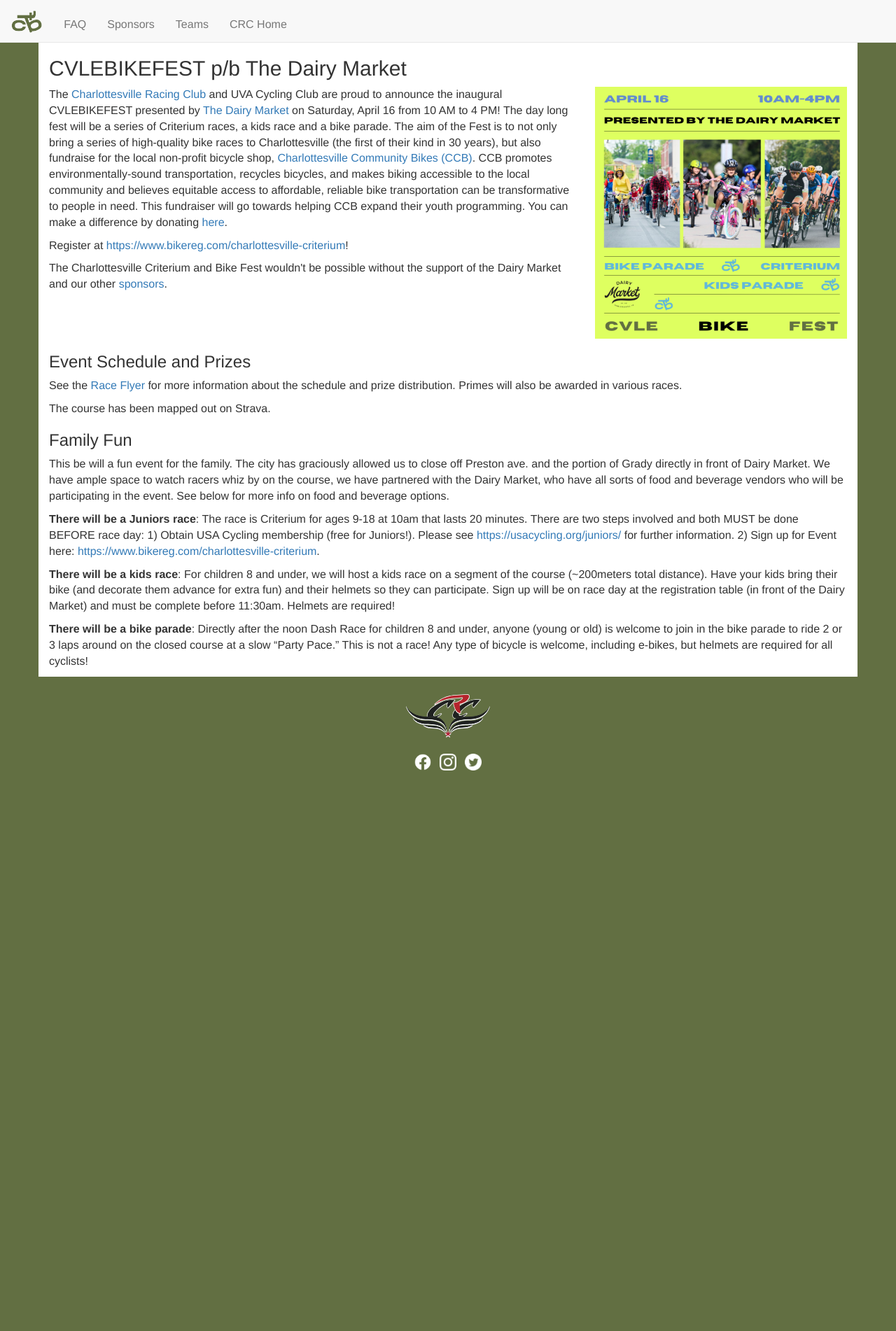
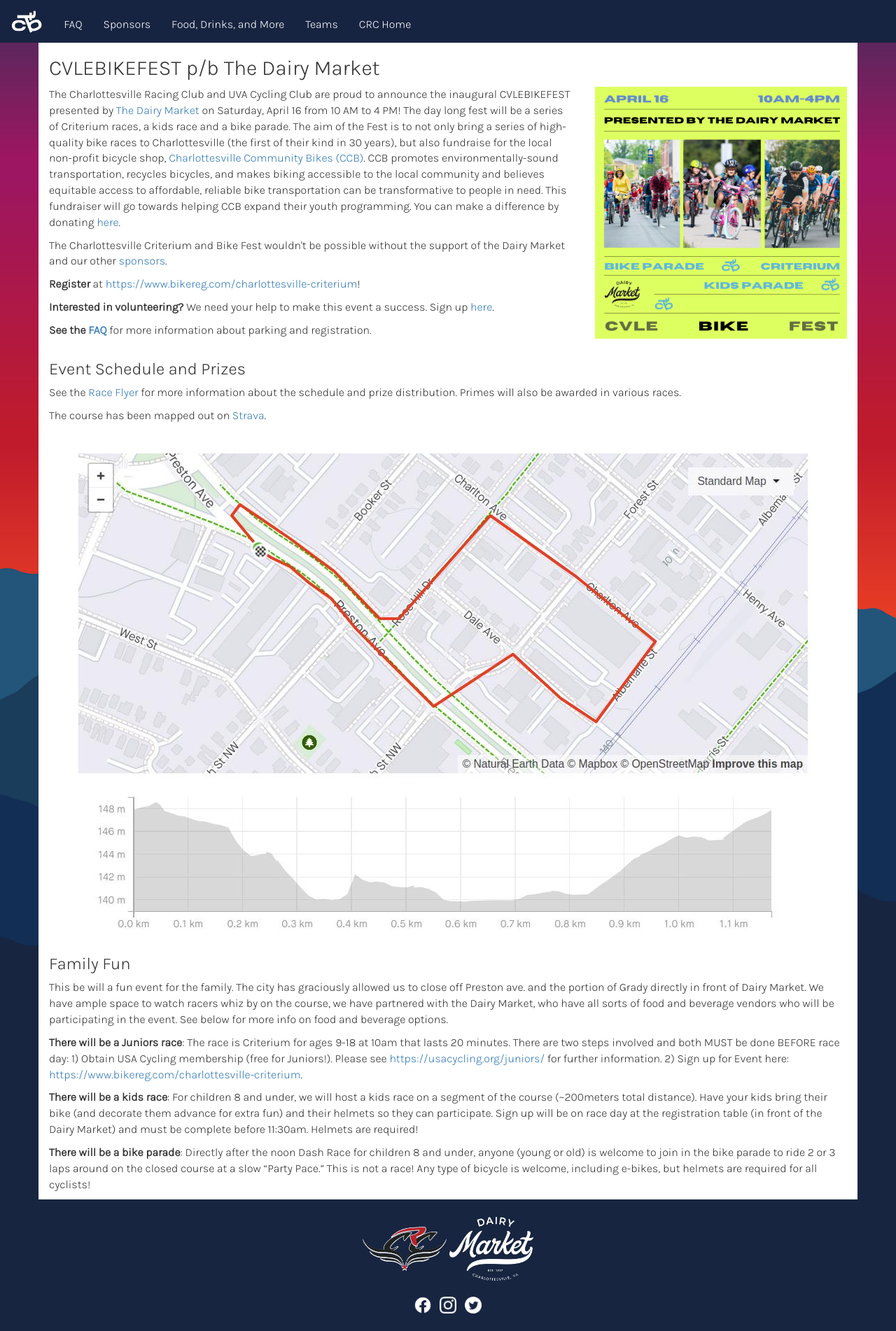
Before and after one commit to ewg118/cvlebikefest, a Jekyll site: the page built from index.md, in a window 1280 px wide. Shown: the whole page at 70% size. Built offline with Jekyll 4.4.1, drawn with Linux system fonts in a browser that asks for light colours; before the commit the page ends 1126 px from its top, so only the background shows below that.

Commit message:
added content

```diff
--- a/_data/sponsors.csv
+++ b/_data/sponsors.csv
@@ -1,7 +1,7 @@
 name,desc,url,image
 The Dairy Market,"As foodies search for culinary experiences in an unending world of options, Stony Point Development Group set out to deliver a food market that will bring the celebration of food and beverage together under one roof. Located in the historic Monticello Dairy Building in downtown Charlottesville, Dairy Market is the first market hall concept in Virginia’s Central Piedmont. At capacity, the Dairy will have up to 18 merchant stalls and 11,500 sq. ft. of exciting retail space.",https://dairymarketcville.com/,logos/DairyMarket_Logo_Web.png
 Reynolds GM-Subaru,"Reynolds GM-Subaru in Orange is a major sponsor of CVLEBIKEFEST.. The owner, John Reynolds, is a cyclist and a long-time supporter of the Charlottesville Racing Club.",https://www.reynoldsgmsubaru.com/,logos/reynolds.png
-Sentara Healthcare,Sentara Healthcare is a not-for-profit healthcare organization serving Virginia and northeastern North Carolina and will have a tent sent up near the Dairy Market.,https://www.sentara.com/,logos/Sentara-VT_black.png
+Sentara Healthcare,Sentara Healthcare is a not-for-profit healthcare organization serving Virginia and northeastern North Carolina and will have a tent sent up near the Dairy Market.,https://www.sentara.com/,logos/Sentara-VT.png
 Blue Ridge Bicycle Tours,"Blue Ridge Bicycle Tours is Virginia's premier tour group. Tours include: 1) local tours of Charlottesville and the University of Virginia, 2) countryside tours of the area's finest scenic roads, and 3) multi day trips on the Blue Ridge Parkway. Tour guides are based in Charlottesville Virginia, home of several professional cyclists and world-class scenery. Get in touch to book tours for group outings, reunions or a simple getaway. ",https://blueridgebicycletours.com/,logos/BRBT.jpg
 Blue Ridge Cyclery,"Blue Ridge Cyclery, with their two locations on Preston Ave. and Hollymead Town Center in Charlottesville, is one of Charlottesville Racing Club's title sponsors. BRC will have an e-bike showcase near the Dairy Market and will provide neutral mechanical support to racers.",https://www.blueridgecyclery.com/,logos/brc.svg
 Skyline Tent Company,For the past fifteen years Skyline Tent Company has built an award-winning reputation as the leading provider for specialty tenting and large flooring projects throughout the Southeast and beyond. Skyline Tent Company provides tents for CRC races.,https://skylinetentcompany.com/,logos/skyline-tent.png
--- a/_includes/structure/footer.html
+++ b/_includes/structure/footer.html
@@ -1,6 +1,11 @@
 <div id="footer">
     <div class="container text-center">
-        <img src="{{site.baseurl}}/images/crc-logo.svg" alt="CRC Logo" style="width:120px"/>
+        <a href="https://cvilleracing.com" title="Charlottesville Racing Club">
+            <img src="{{site.baseurl}}/images/crc-logo.svg" alt="CRC Logo" style="width:120px"/>
+        </a>
+        <a href="https://dairymarketcville.com/" title="The Dairy Market">
+            <img src="{{site.baseurl}}/images/DairyMarket_Logo_Print_White.png" alt="Dairy Market logo" style="width:120px"/>
+        </a>
         <br/>
         <br/>
         <a href="https://www.facebook.com/CvilleRacingClub">
--- a/_includes/structure/navigation.html
+++ b/_includes/structure/navigation.html
@@ -8,7 +8,7 @@
                 <span class="icon-bar"/>
             </button>
             <a class="navbar-brand logo-nav" href="{{ site.baseurl }}/">
-                <img src="{{ site.baseurl }}/images/CBF-Logos-bikeman-4.png" alt="CBF" style="height:32px"/>
+                <img src="{{ site.baseurl }}/images/CBF-Logos-bikeman-7.png" alt="CBF" style="height:32px"/>
             </a>
         </div>
         <div class="navbar-collapse collapse">
@@ -18,6 +18,9 @@
                 </li>
                 <li>
                     <a href="{{ site.baseurl }}/sponsors">Sponsors</a>
+                </li>
+                <li>
+                    <a href="{{ site.baseurl }}/restaurants">Food, Drinks, and More</a>
                 </li>
                 <li>
                     <a href="{{ site.baseurl }}/teams">Teams</a>
--- a/_layouts/default.html
+++ b/_layouts/default.html
@@ -9,7 +9,7 @@
                 {% seo %}
 
     </head>
-    <body>
+    <body style="background-image: url('{{site.baseurl}}/images/background.jpg')">
 
        {% include /structure/navigation.html %}
 
--- a/css/style.css
+++ b/css/style.css
@@ -5,14 +5,15 @@
  */
 body{
     font-size: 16px;
-    background-color: #626f42;
+    background-color: #172540;
+    background-repeat: no-repeat;
+    background-attachment: fixed;
+    background-position: center bottom;
+    font-family: 'Karla', sans-serif;
 }
 
 .nav{
     margin-top: 10px;
-}
-.navbar{
-    margin-bottom: 0;
 }
 .content{
     background-color: white;
@@ -42,3 +43,85 @@
     width: 24px;
     margin: 0 4px;
 }
+/*
+  ****************************************
+  NAVBAR
+  ****************************************
+ */
+.navbar{
+    background-color: #172441;
+    margin-bottom: 0;
+}
+.navbar .navbar-nav > .active > a:hover,
+.navbar .navbar-nav > li > a:hover,
+.navbar .navbar-nav > li > a:focus{
+    background-color: #235479
+}
+.navbar .navbar-nav > .active > a,
+.navbar .navbar-nav > .open > a,
+.navbar .navbar-nav > .open > a,
+.navbar .navbar-nav > .open > a:hover,
+.navbar .navbar-nav > .open > a,
+.navbar .navbar-nav > .open > a:hover,
+.navbar .navbar-nav > .open > a:focus{
+    background-color: #235479
+}
+.dropdown-menu{
+    background-color: #FFFFFF
+}
+.dropdown-menu > li > a:hover,
+.dropdown-menu > li > a:focus{
+    background-color: #235479
+}
+.navbar{
+    background-image: none;
+}
+.dropdown-menu > li > a:hover,
+.dropdown-menu > li > a:focus{
+    background-image: none;
+}
+.navbar{
+    border-color: #172441
+}
+.navbar .navbar-brand{
+    color: #FFFFFF
+}
+.navbar .navbar-brand:hover{
+    color: #FFFFFF
+}
+.navbar .navbar-nav > li > a{
+    color: #FFFFFF
+}
+.navbar .navbar-nav > li > a:hover,
+.navbar .navbar-nav > li > a:focus{
+    color: #FFFFFF
+}
+.navbar .navbar-nav > .active > a,
+.navbar .navbar-nav > .open > a,
+.navbar .navbar-nav > .open > a:hover,
+.navbar .navbar-nav > .open > a:focus{
+    color: #FFFFFF
+}
+.navbar .navbar-nav > .active > a:hover,
+.navbar .navbar-nav > .active > a:focus{
+    color: #FFFFFF
+}
+.dropdown-menu > li > a{
+    color: #333333
+}
+.dropdown-menu > li > a:hover,
+.dropdown-menu > li > a:focus{
+    color: #FFFFFF
+}
+.navbar .navbar-nav > .dropdown > a .caret{
+    border-top-color: #f14623
+}
+.navbar .navbar-nav > .dropdown > a:hover .caret{
+    border-top-color: #FFFFFF
+}
+.navbar .navbar-nav > .dropdown > a .caret{
+    border-bottom-color: #f14623
+}
+.navbar .navbar-nav > .dropdown > a:hover .caret{
+    border-bottom-color: #FFFFFF
+}
--- a/index.md
+++ b/index.md
@@ -1,7 +1,4 @@
 ---
-# Feel free to add content and custom Front Matter to this file.
-# To modify the layout, see https://jekyllrb.com/docs/themes/#overriding-theme-defaults
-
 layout: default
 title: CVLEBIKEFEST p/b The Dairy Market
 ---
@@ -12,11 +9,14 @@
 
 <div class="row">
 	<div class="col-md-8">
-	<p>The <a href="https://cvilleracing.com">Charlottesville Racing Club</a> and UVA Cycling Club are proud to announce the inaugural CVLEBIKEFEST presented by <a href="https://dairymarketcville.com/">The Dairy Market</a> on Saturday, April 16 from 10 AM to 4 PM! The day long fest will be a series of Criterium races, a kids race and a bike parade. The aim of the Fest is to not only bring a series of high-quality bike races to Charlottesville (the first of their kind in 30 years), but also fundraise for the local non-profit bicycle shop, <a href="https://www.charlottesvillecommunitybikes.org/">Charlottesville Community Bikes (CCB)</a>. CCB promotes environmentally-sound transportation, recycles bicycles, and makes biking accessible to the local community and believes equitable access to affordable, reliable bike transportation can be transformative to people in need. This fundraiser will go towards helping CCB expand their youth programming. You can make a difference by donating <a href="https://www.gofundme.com/f/charlottesville-criterium">here</a>.</p>
-
-	<p>Register at <a href="https://www.bikereg.com/charlottesville-criterium">https://www.bikereg.com/charlottesville-criterium</a>!</p>
+	<p>The Charlottesville Racing Club and UVA Cycling Club are proud to announce the inaugural CVLEBIKEFEST presented by <a href="https://dairymarketcville.com/">The Dairy Market</a> on Saturday, April 16 from 10 AM to 4 PM! The day long fest will be a series of Criterium races, a kids race and a bike parade. The aim of the Fest is to not only bring a series of high-quality bike races to Charlottesville (the first of their kind in 30 years), but also fundraise for the local non-profit bicycle shop, <a href="https://www.charlottesvillecommunitybikes.org/">Charlottesville Community Bikes (CCB)</a>. CCB promotes environmentally-sound transportation, recycles bicycles, and makes biking accessible to the local community and believes equitable access to affordable, reliable bike transportation can be transformative to people in need. This fundraiser will go towards helping CCB expand their youth programming. You can make a difference by donating <a href="https://www.gofundme.com/f/charlottesville-criterium">here</a>.</p>
 
 	<p>The Charlottesville Criterium and Bike Fest wouldn't be possible without the support of the Dairy Market and our other <a href="sponsors">sponsors</a>.</p>
+
+	<p><strong>Register</strong> at <a href="https://www.bikereg.com/charlottesville-criterium">https://www.bikereg.com/charlottesville-criterium</a>!</p>
+
+	<p><strong>Interested in volunteering?</strong> We need your help to make this event a success. Sign up <a href="https://www.signupgenius.com/go/8050445a5ab22a6fd0-charlottesville">here</a>.</p>
+    <p><strong>See the <a href="faq">FAQ</a></strong> for more information about parking and registration.</p>
 	</div>
 
 	<div class="col-md-4">
@@ -25,9 +25,11 @@
 </div>
 
 ### Event Schedule and Prizes
-See the [Race Flyer]({{site.baseurl}}/content/CBF-InfoFlyer-Final-Burley.pdf) for more information about the schedule and prize distribution. Primes will also be awarded in various races.
+See the [Race Flyer]({{site.baseurl}}/content/CBF-InfoFlyer.pdf) for more information about the schedule and prize distribution. Primes will also be awarded in various races.
 
-The course has been mapped out on Strava.
+The course has been mapped out on [Strava](https://www.strava.com/routes/2916879606499550452).
+
+<img src="{{site.baseurl}}/images/course_map.jpg" alt="Course Map" style="max-width:100%"/>
 
 ### Family Fun
 This be will a fun event for the family. The city has graciously allowed us to close off Preston ave. and the portion of Grady directly in front of Dairy Market. We have ample space to watch racers whiz by on the course, we have partnered with the Dairy Market, who have all sorts of food and beverage vendors who will be participating in the event. See below for more info on food and beverage options.
```
Also changed, not shown: restaurants.md (added, +38 -0 lines), teams.md (added, +25 -0 lines), images/CBF-Logos-bikeman-3.png (deleted), images/CBF-Logos-bikeman-4.png (deleted), images/CBF-Logos-bikeman-7.png (added), images/DairyMarket_Logo_Print_White.png (added), images/background.jpg (added), images/course_map.jpg (added), images/jerseys/crc.jpg (added), images/logos/Sentara-VT.png (added), 1 other file.
